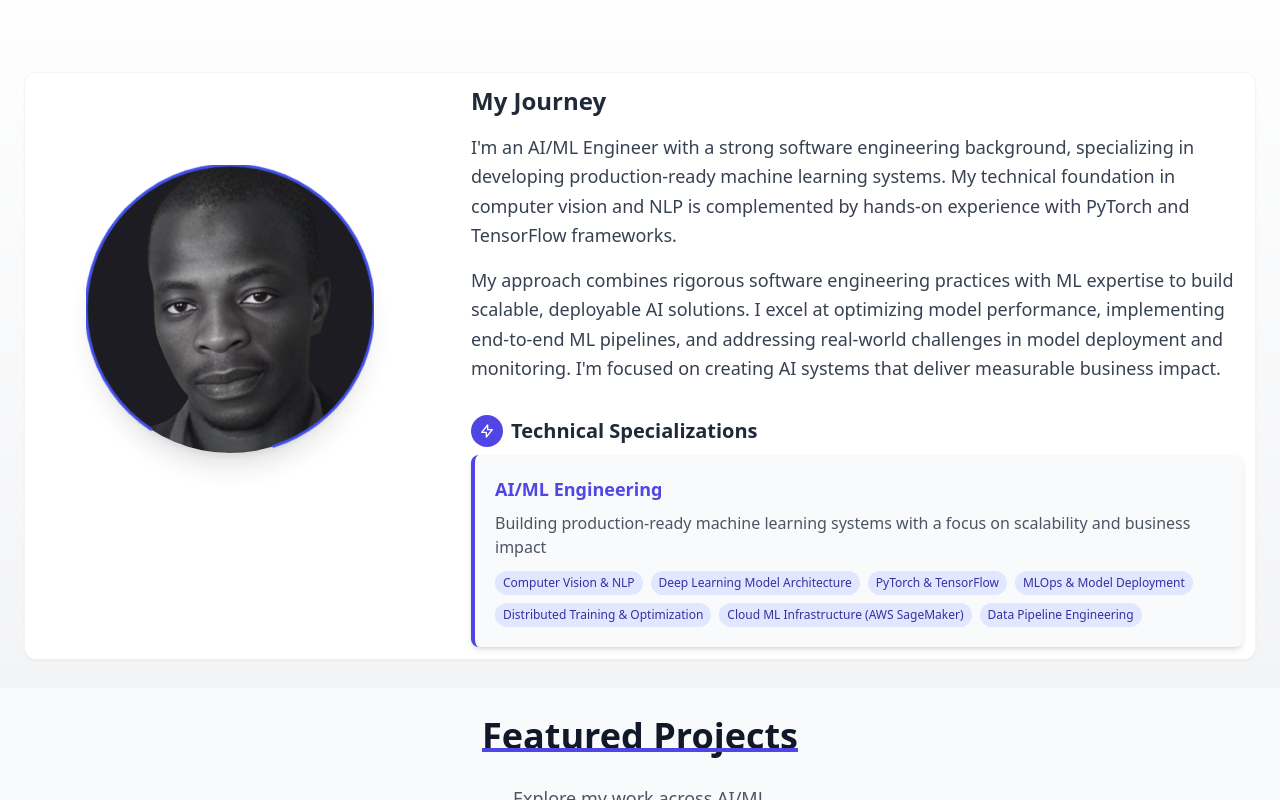
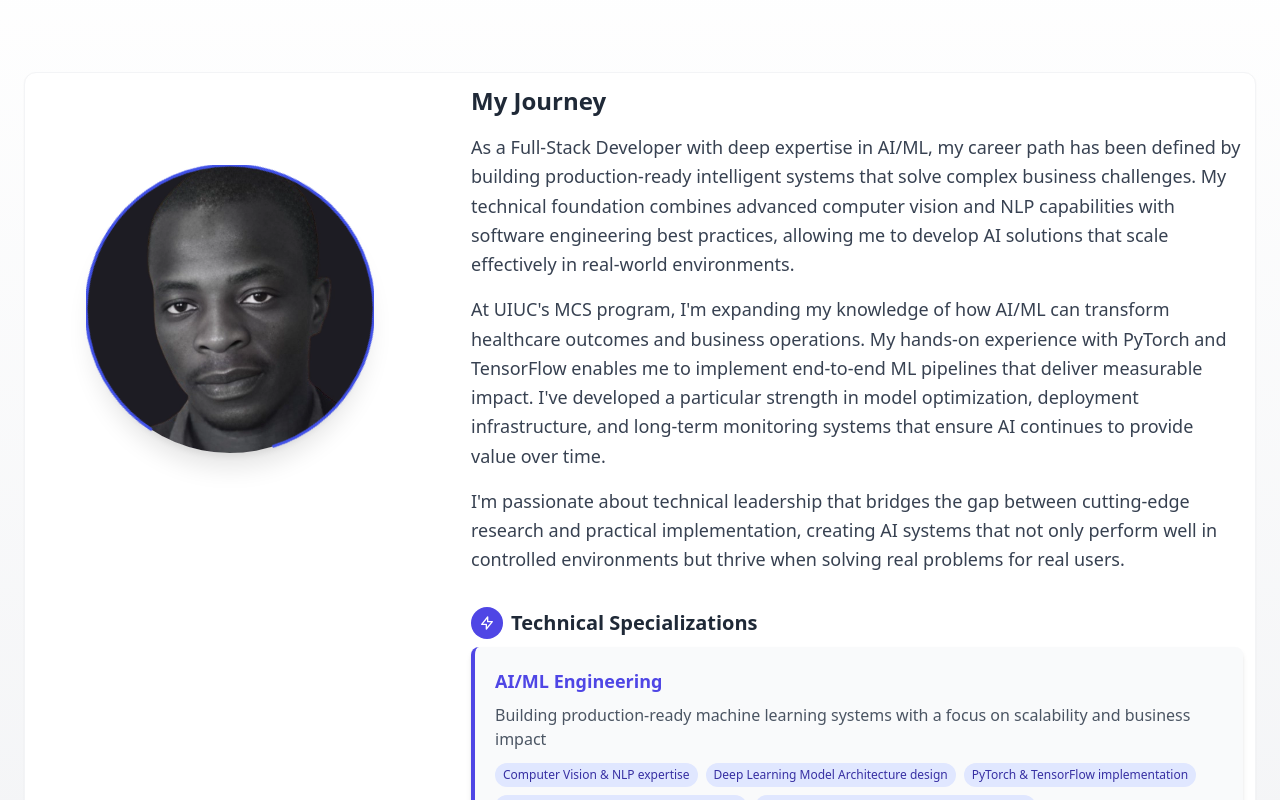
Before and after one commit to levisstrauss/portfolio, a Next.js app: page / in a window 1280 px wide. Shown: the part 680-1480 px from the top of the page. Built offline with nearby package versions, Linux system fonts and the light colour scheme.

Commit message:
Added content

```diff
--- a/app/(pages)/about/about.tsx
+++ b/app/(pages)/about/about.tsx
@@ -111,16 +111,15 @@ const About = () => {
                     <div className="lg:w-2/3 space-y-4">
                         <h3 className="text-2xl font-bold text-gray-800 hidden lg:block">My Journey</h3>
                         <p className="text-gray-700 leading-relaxed text-lg">
-                            I&apos;m an AI/ML Engineer with a strong software engineering background, specializing in developing
-                            production-ready machine learning systems. My technical foundation in computer vision and NLP
-                            is complemented by hands-on experience with PyTorch and TensorFlow frameworks.
+                            As a Full-Stack Developer with deep expertise in AI/ML, my career path has been defined by building production-ready intelligent systems that solve complex business challenges. My technical foundation combines advanced computer vision and NLP capabilities with software engineering best practices, allowing me to develop AI solutions that scale effectively in real-world environments.
                         </p>
 
                         <p className="text-gray-700 leading-relaxed text-lg">
-                            My approach combines rigorous software engineering practices with ML expertise to build
-                            scalable, deployable AI solutions. I excel at optimizing model performance, implementing
-                            end-to-end ML pipelines, and addressing real-world challenges in model deployment
-                            and monitoring. I'm focused on creating AI systems that deliver measurable business impact.
+                            At UIUC's MCS program, I'm expanding my knowledge of how AI/ML can transform healthcare outcomes and business operations. My hands-on experience with PyTorch and TensorFlow enables me to implement end-to-end ML pipelines that deliver measurable impact. I've developed a particular strength in model optimization, deployment infrastructure, and long-term monitoring systems that ensure AI continues to provide value over time.
+                        </p>
+
+                        <p className="text-gray-700 leading-relaxed text-lg">
+                            I'm passionate about technical leadership that bridges the gap between cutting-edge research and practical implementation, creating AI systems that not only perform well in controlled environments but thrive when solving real problems for real users.
                         </p>
 
                         {/* Focus Areas */}
@@ -139,11 +138,11 @@ const About = () => {
                                     title="AI/ML Engineering"
                                     description="Building production-ready machine learning systems with a focus on scalability and business impact"
                                     skills={[
-                                        'Computer Vision & NLP',
-                                        'Deep Learning Model Architecture',
-                                        'PyTorch & TensorFlow',
-                                        'MLOps & Model Deployment',
-                                        'Distributed Training & Optimization',
+                                        'Computer Vision & NLP expertise',
+                                        'Deep Learning Model Architecture design',
+                                        'PyTorch & TensorFlow implementation',
+                                        'MLOps & Model Deployment optimization',
+                                        'Distributed Training & Optimization techniques',
                                         'Cloud ML Infrastructure (AWS SageMaker)',
                                         'Data Pipeline Engineering'
                                     ]}
```
